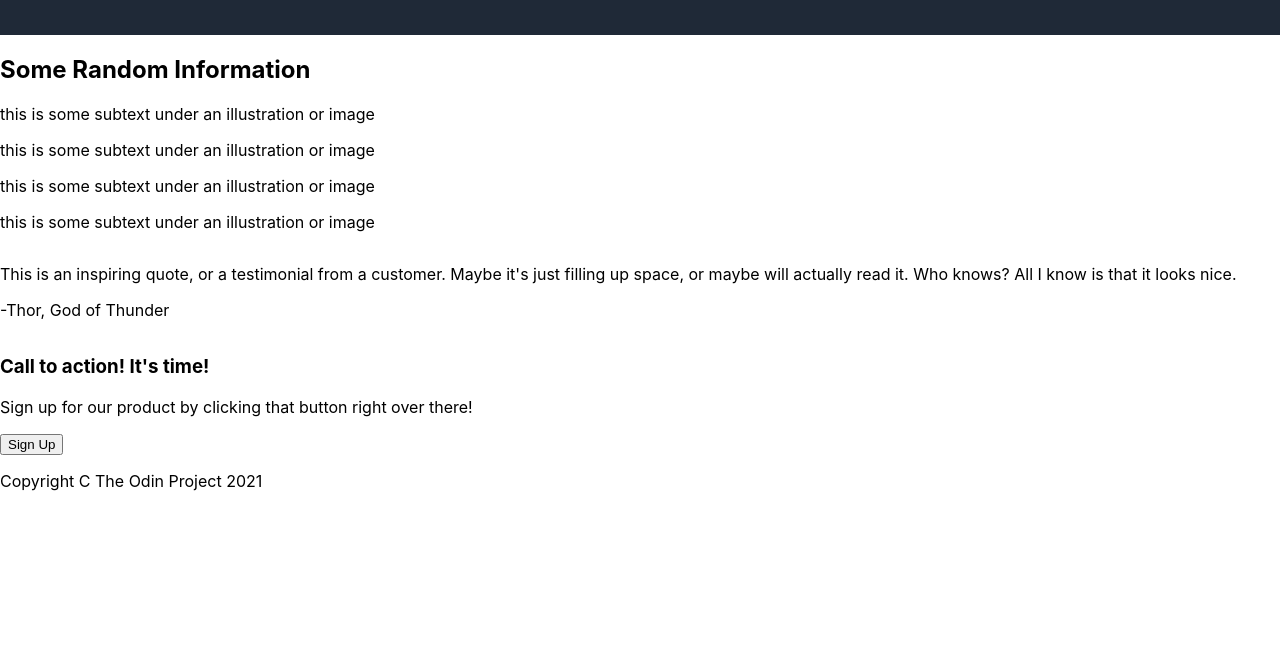
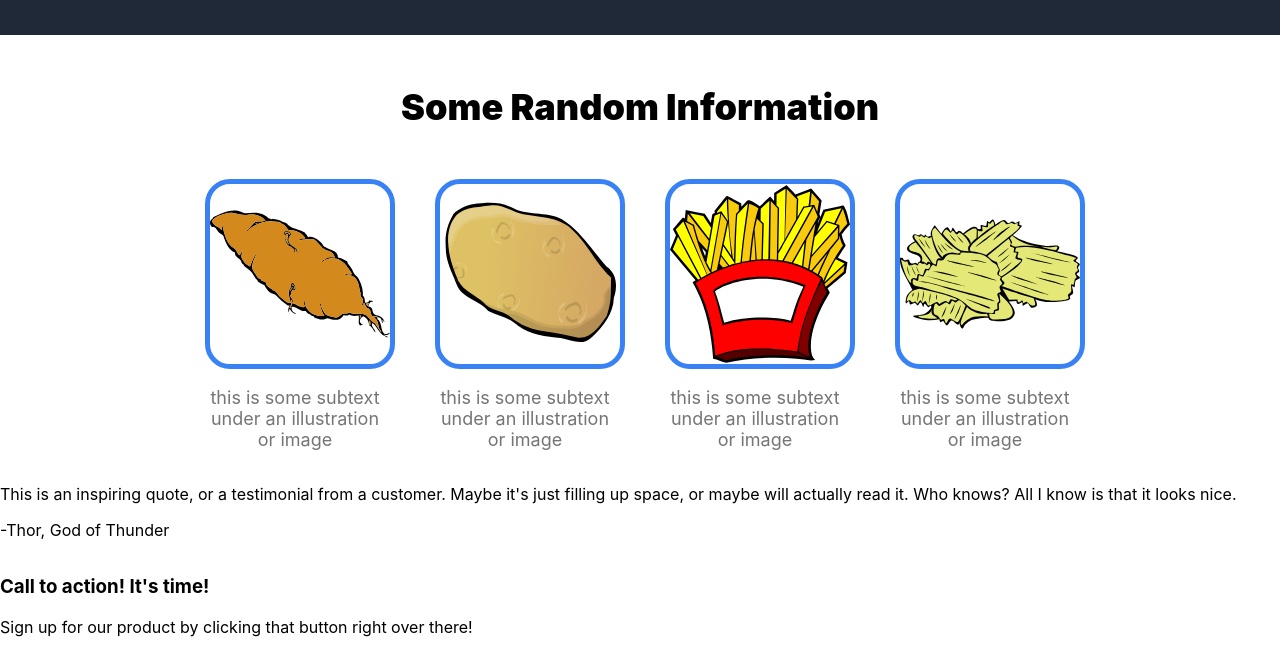
Before and after one commit to colonelcandycorn/odin-landing-page, a plain HTML site: page index.html in a window 1280 px wide. Shown: the part 516-1167 px from the top of the page. Before the commit the page ends 1023 px from the top, so only its background shows below. Drawn offline with Linux system fonts and the light colour scheme.

Commit message:
Finish Second Container
Finishing the second container was far easier than the first. Had some
some fun messing around with svg files for the first time.

```diff
--- a/css/styles.css
+++ b/css/styles.css
@@ -55,7 +55,7 @@ li {
     min-width: 16ch;
 }
 
-img{
+.container.top img{
     padding-top: 100px;
     max-width: 500px;
 }
@@ -69,3 +69,34 @@ img{
     font-size: 18px;
     font-weight: bold;
 }
+
+/* Second Container Style */
+
+h2 {
+    align-self: center;
+    font-size: 36px;
+    font-weight: 1000;
+    margin: 50px 0;
+}
+
+.container.second {
+    display: flex;
+    justify-content: center;
+    gap: 50px;
+}
+
+.container.second > * {
+    max-width: 180px;
+    font-size: 18px;
+    text-align: center;
+    color: #747577;
+    display: flex;
+    flex-direction: column;
+}
+
+.container.second div img {
+    border: 5px solid #3882f6;
+    border-radius: 25px;
+    height: 180px;
+    width:  180px;
+}
--- a/index.html
+++ b/index.html
@@ -33,16 +33,24 @@
         </div>
         <img src="./images/potato-long.jpg">
     </div>
-    <div class="information">
-        <h2>Some Random Information</h2>
-        <div></div>
+    <h2>Some Random Information</h2>
+    <div class="container second">
+        <div>
+            <img src="./images/sweet-potato.svg">
             <p>this is some subtext under an illustration or image</p>
-        <div></div>
+        </div>
+        <div>
+            <img src="./images/potato.svg">
             <p>this is some subtext under an illustration or image</p>
-        <div></div>
+        </div>
+        <div>
+            <img src="./images/french-fries.svg">
             <p>this is some subtext under an illustration or image</p>
-        <div></div>
+        </div>
+        <div>
+            <img src="./images/chips.svg">
             <p>this is some subtext under an illustration or image</p>
+        </div>
     </div>
     <div class="quotation">
         <p>
```
Also changed, not shown: images/chips.svg (added), images/french-fries.svg (added), images/potato.svg (added), images/sweet-potato.svg (added), 1 other file.
